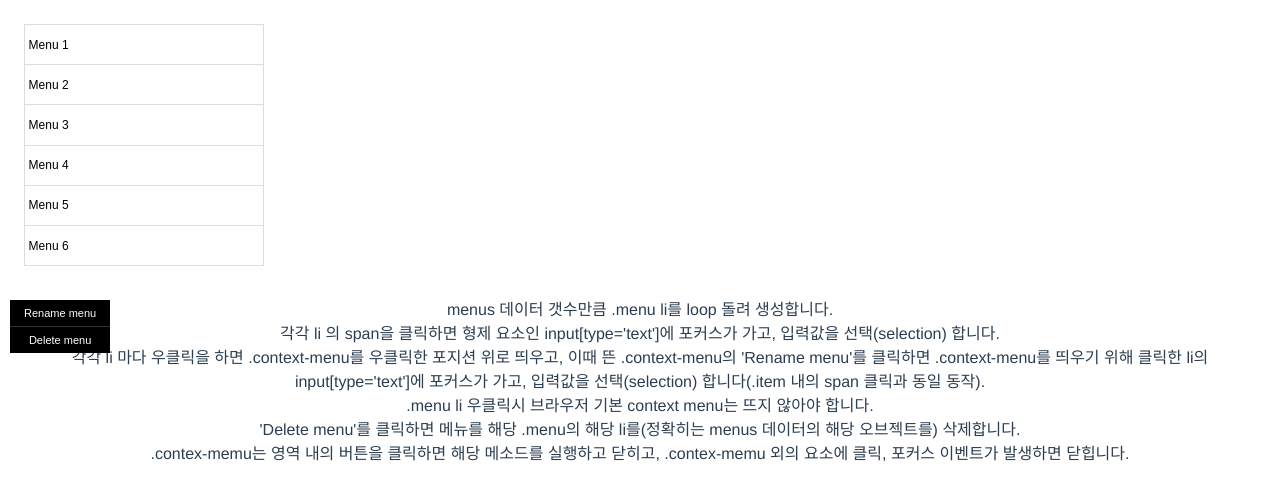
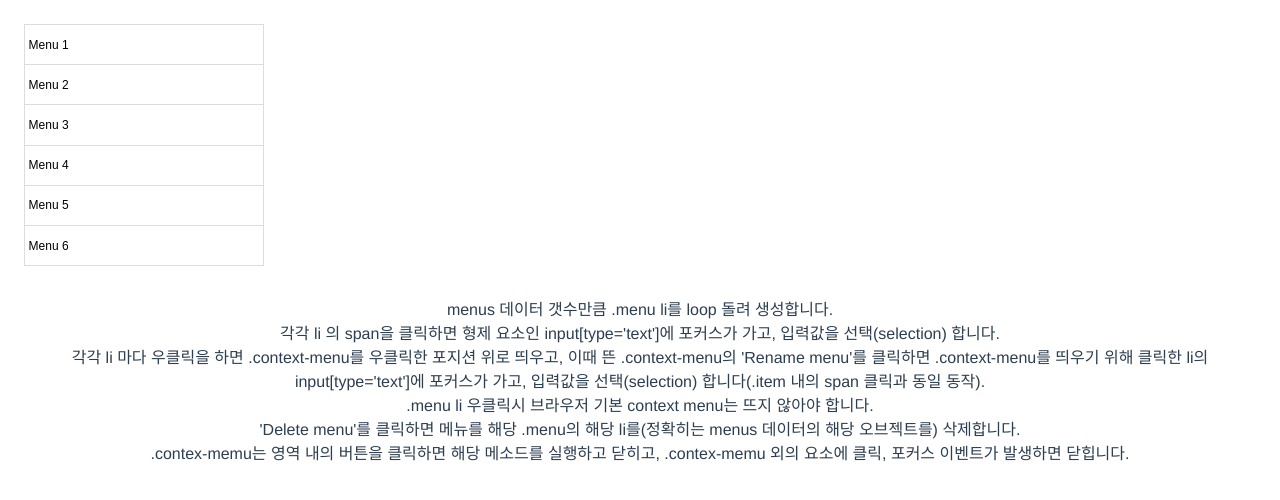
Before and after one commit to sujin43/front-practice, a Vue app in the folder practice/: page / in a window 1280 px wide. Shown: the top 500 px of the page. Built offline with nearby package versions, Linux system fonts and the light colour scheme.

Commit message:
context-menu show/hide, rename, delete

```diff
--- a/practice/src/views/ListPractice.vue
+++ b/practice/src/views/ListPractice.vue
@@ -1,7 +1,7 @@
 <template>
   <div>
     <ul class="menu">
-      <li v-for="(item, idx) in menus" :key="idx">
+      <li v-for="(item, idx) in menus" :key="idx" @contextmenu.prevent="menuContext($event, item.id)">
         <div class="item">
           <input :id="item.id" type="text" v-model="item.text" />
           <input type="hidden" v-model="item.value" />
@@ -10,10 +10,10 @@
       </li>
     </ul>
 
-    <div class="context-menu" v-clickoutside="closeContext">
+    <div class="context-menu" v-clickoutside="closeContext" v-show="showMenu">
       <ul>
-        <li><button type="button">Rename menu</button></li>
-        <li><button type="button">Delete menu</button></li>
+        <li><button id="1" type="button" @click="clickMenu($event.target)">Rename menu</button></li>
+        <li><button id="2" type="button" @click="clickMenu($event.target)">Delete menu</button></li>
       </ul>
     </div>
     <p class="note">
@@ -55,6 +55,7 @@ export default {
 
   data() {
     return {
+      showMenu: false,
       menus: [
         {id: 'menuItem1', value: 'menu1', text: 'Menu 1', selected: false},
         {id: 'menuItem2', value: 'menu2', text: 'Menu 2', selected: false},
@@ -72,12 +73,28 @@ export default {
     focusInput(id){
       document.getElementById(id).focus()
     },
-    menuContext(e, id){
-      console.log(e)
-      console.log(id)
-      e.preventDefault();
+    menuContext(e, id){ //Context Menu 열기...
+      const menu = document.querySelector('.context-menu')
+
+      // e.preventDefault()
+      menu.style.left = e.clientX + 'px'
+      menu.style.top = e.clientY + 'px'
+      this.showMenu = true
+
+      this.menus.find(menu => menu.id === id).selected = true
     },
-    closeContext(){
+    clickMenu(target) {
+      const item = this.menus.find(menu => menu.selected)
+      if(target.id === '1') {
+        this.focusInput(item.id)
+      } else {
+        this.menus = this.menus.filter(menu => menu.id !== item.id)
+      }
+      this.closeContext()
+    },
+    closeContext(){ //Context Menu 닫기
+      this.showMenu = false
+      this.menus.map(menu => menu.selected ? menu.selected = false : null)
       console.log('click outside context menu')
     },
   }
```
